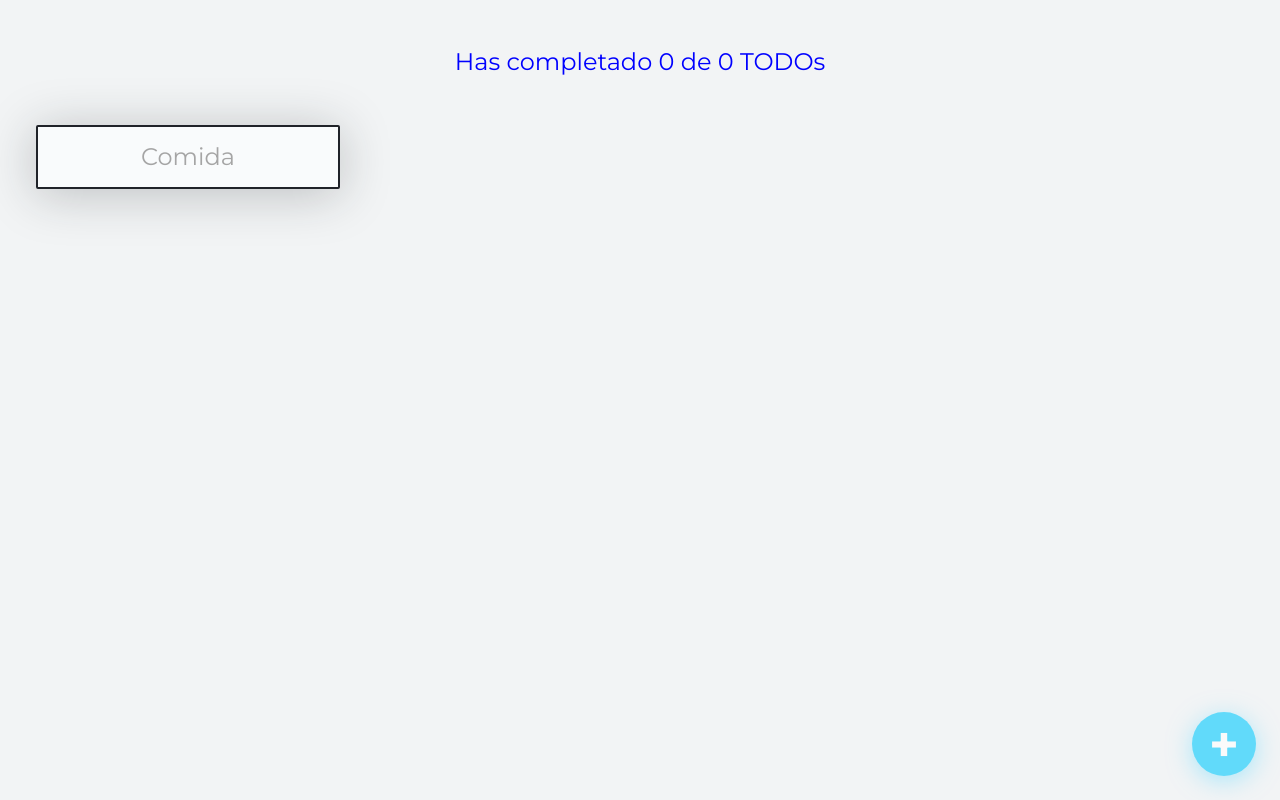
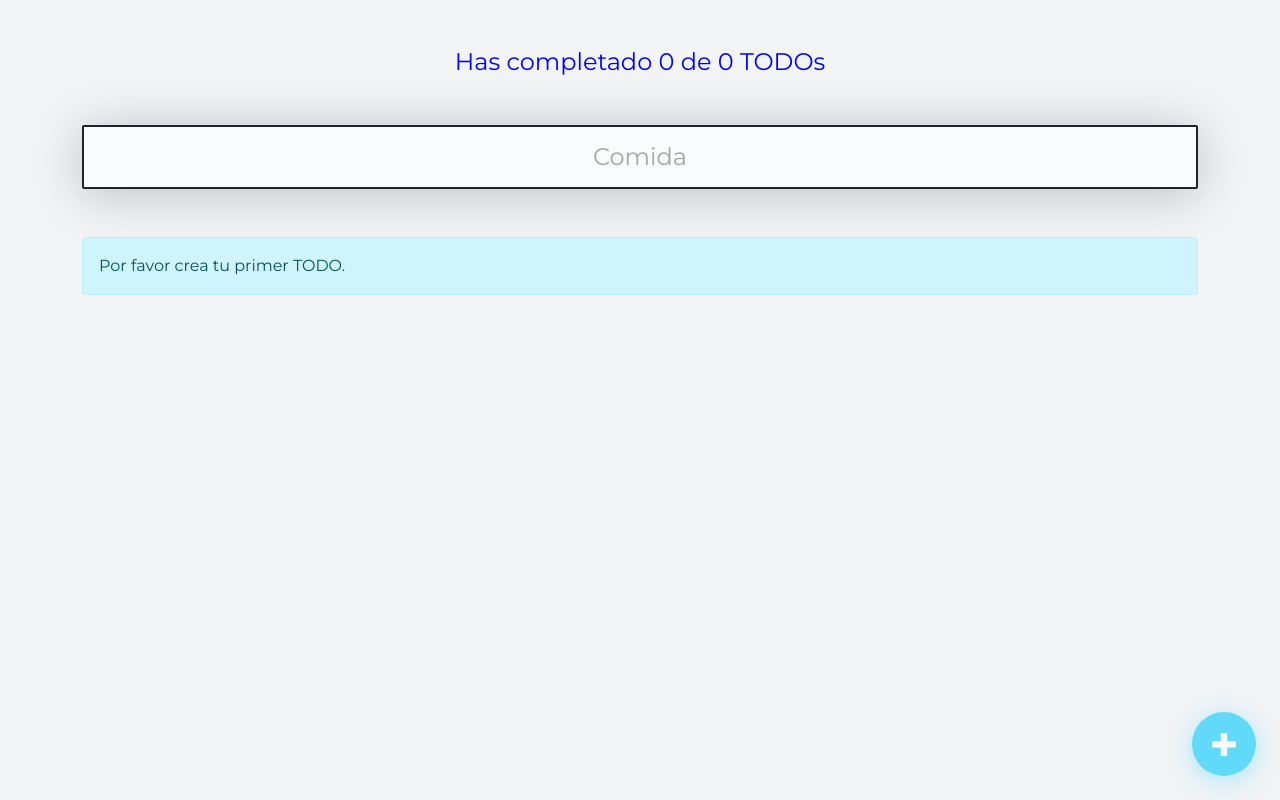
Before and after one commit to raag2018/patrones-render-react, a React app: page / in a window 1280 px wide. Built offline with nearby package versions, Linux system fonts and the light colour scheme.

Commit message:
creando estado de busqueda de todo's por texto

```diff
--- a/src/App/index.js
+++ b/src/App/index.js
@@ -44,42 +44,71 @@ function App() {
         setSearchValue,
         addTodo,
     } = useTodos();
-    return ( <
-        React.Fragment >
-        <
-        TodoCounter totalTodos = { totalTodos }
-        completeTodos = { completeTodos }
-        /> <
-        TodoSearch searchValue = { searchValue }
-        setSearchValue = { setSearchValue }
-        /> <
-        TodoList > { error && < TodoLoading / > } { loading && < TodoError / > } {!loading && !searchTodo.lenght === 0 && < TodoEmpty / > } {
-            searchTodo.map((todo) => ( <
-                TodoItem text = { todo.text }
-                completed = { todo.complete }
-                onComplete = {
-                    () => completedTodo(todo.text)
-                }
-                onDelete = {
-                    () => deleteTodo(todo.text)
-                }
-                key = { todo.text }
+    return (
+     <React.Fragment>
+        <TodoCounter totalTodos={totalTodos}
+            completeTodos={completeTodos}
+        />
+        <TodoSearch searchValue={searchValue}
+            setSearchValue={setSearchValue}
+        />
+        <TodoList
+            error={error}
+            loading={loading}
+            searchTodo={searchTodo}
+            totalTodos={totalTodos}
+            searchText={searchValue}
+            onError = {() => <TodoError/>}
+            onLoading = {() => <TodoLoading/>}
+            onEmpty = {() => <TodoEmpty/>}
+            onEmptySearchResults = {(searchText) => <div className="alert alert-warning">Buscando TODOs con el texto: <span className='fw-bold'> {searchText}</span></div>}
+            render={todo => (
+                <TodoItem text={todo.text}
+                        completed={todo.complete}
+                        onComplete={() => completedTodo(todo.text)}
+                        onDelete={() => deleteTodo(todo.text)}
+                        key={todo.text}
                 />
-            ))
-        } <
-        /TodoList> <
-        CreateTodoButton setOpenModal = { setOpenModal }
-        /> {!!openModal && ( <
-        Modal >
-        <
-        TodoForm addTodo = { addTodo }
-        setOpenModal = { setOpenModal }
-        /> < /
-        Modal >
-    )
-} <
-/React.Fragment>
-);
+            )}
+        >
+            {/*todo => (
+                <TodoItem text={todo.text}
+                        completed={todo.complete}
+                        onComplete={() => completedTodo(todo.text)}
+                        onDelete={() => deleteTodo(todo.text)}
+                        key={todo.text}
+                />
+            )*/}
+        </TodoList>
+         {/*
+        <TodoList>
+
+            {error && < TodoLoading />}
+            {loading && < TodoError />}
+            {!loading && !searchTodo.lenght === 0 && <TodoEmpty/>}
+            {
+                searchTodo.map((todo) => (
+                    <TodoItem text={todo.text}
+                        completed={todo.complete}
+                        onComplete={() => completedTodo(todo.text)}
+                        onDelete={() => deleteTodo(todo.text)}
+                        key={todo.text}
+                    />
+                ))
+            }
+            </TodoList>
+            */}
+            <CreateTodoButton setOpenModal={setOpenModal}/>
+            {!!openModal && (
+                <Modal>
+                <TodoForm addTodo={addTodo}
+                    setOpenModal={setOpenModal}
+                />
+                </Modal>
+            )
+        }
+        </React.Fragment>
+    );
 }
 
 export default App;
--- a/src/TodoCounter/TodoCounter.js
+++ b/src/TodoCounter/TodoCounter.js
@@ -3,7 +3,12 @@ import "./TodoCounter.css";
 //import { TodoContext } from '../TodoContext';
 function TodoCounter({totalTodos, completeTodos}){
 	return (
-			<h2 className='todoCounter'>Has completado {completeTodos} de {totalTodos} TODOs</h2>
+			<div className='container'>
+				<h2 className='todoCounter'>
+					Has completado {completeTodos} de {totalTodos} TODOs
+				</h2>
+			</div>
+
 		);
 }
 export {TodoCounter};
--- a/src/TodoEmpty/index.js
+++ b/src/TodoEmpty/index.js
@@ -1,6 +1,8 @@
 import React from "react";
 
 function TodoEmpty() {
-    return <p > Por favor crea tu primer TODO. < /p>;
+    return (
+         <p className="alert alert-info"> Por favor crea tu primer TODO. </p>
+    );
 }
 export { TodoEmpty };
--- a/src/TodoError/index.js
+++ b/src/TodoError/index.js
@@ -1,6 +1,8 @@
 import React from 'react';
 
 function TodoError() {
-    return ( < p > Estamos cargando la información. < /p>);
-    }
-    export { TodoError };
+    return (
+         <p className='alert alert-info'> Estamos cargando la información. </p>
+    );
+}
+export { TodoError };
--- a/src/TodoList/TodoList.js
+++ b/src/TodoList/TodoList.js
@@ -1,8 +1,16 @@
 import React from 'react';
 import "./TodoList.css";
 function TodoList(props){
+	const renderFunc = props.children || props.render;
 	return (
-			<section>
+			<section className='container'>
+				{props.error && props.onError()}
+				{props.loading && props.onLoading()}
+				{(!props.loading &&  !props.totalTodos) && props.onEmpty()}
+				{(!!props.totalTodos && !props.searchTodo.lenght && !!props.searchText) && props.onEmptySearchResults(props.searchText)}
+				{
+					props.searchTodo.map(renderFunc)
+				}
 				<ul>
 					{props.children}
 				</ul>
--- a/src/TodoLoading/index.js
+++ b/src/TodoLoading/index.js
@@ -1,7 +1,16 @@
 import React from 'react';
 
 function TodoLoading() {
-    return ( < p > Lo sentimos,
-        ha habido un error. < /p>);
+    return (
+        <div className='row'>
+            <div className='col-1'>
+                <div className="spinner-border text-primary">
+                </div>
+            </div>
+            <div className='col-11'>
+                <p> Espere estamos cargado sus datos. </p>
+            </div>
+        </div>
+    );
     }
-    export { TodoLoading };
+export { TodoLoading };
--- a/src/TodoSearch/TodoSearch.css
+++ b/src/TodoSearch/TodoSearch.css
@@ -2,9 +2,9 @@
     background: #f9fbfc;
     border-radius: 2px;
     border: 2px solid #202329;
-    margin: 0 24px;
+    /*margin: 0 24px;*/
     height: 64px;
-    width: calc(100% -62px);
+    /*width: calc(100% -62px);*/
     font-size: 24px;
     text-align: center;
     font-family: "Montserrat";
--- a/src/TodoSearch/TodoSearch.js
+++ b/src/TodoSearch/TodoSearch.js
@@ -7,12 +7,15 @@ function TodoSearch({searchValue, setSearchValue}){
 		setSearchValue(data);
 	}
 	return (
-			 <input
-			  placeholder='Comida'
-			  className='todoSearch'
-			  value={searchValue}
-			  onChange={onSearchValueChange}
-			  />
+			<div className='container mb-5'>
+				<input
+					placeholder='Comida'
+					className='todoSearch form-control'
+					value={searchValue}
+					onChange={onSearchValueChange}
+				/>
+			</div>
+
 			)
 			;
 }
```
